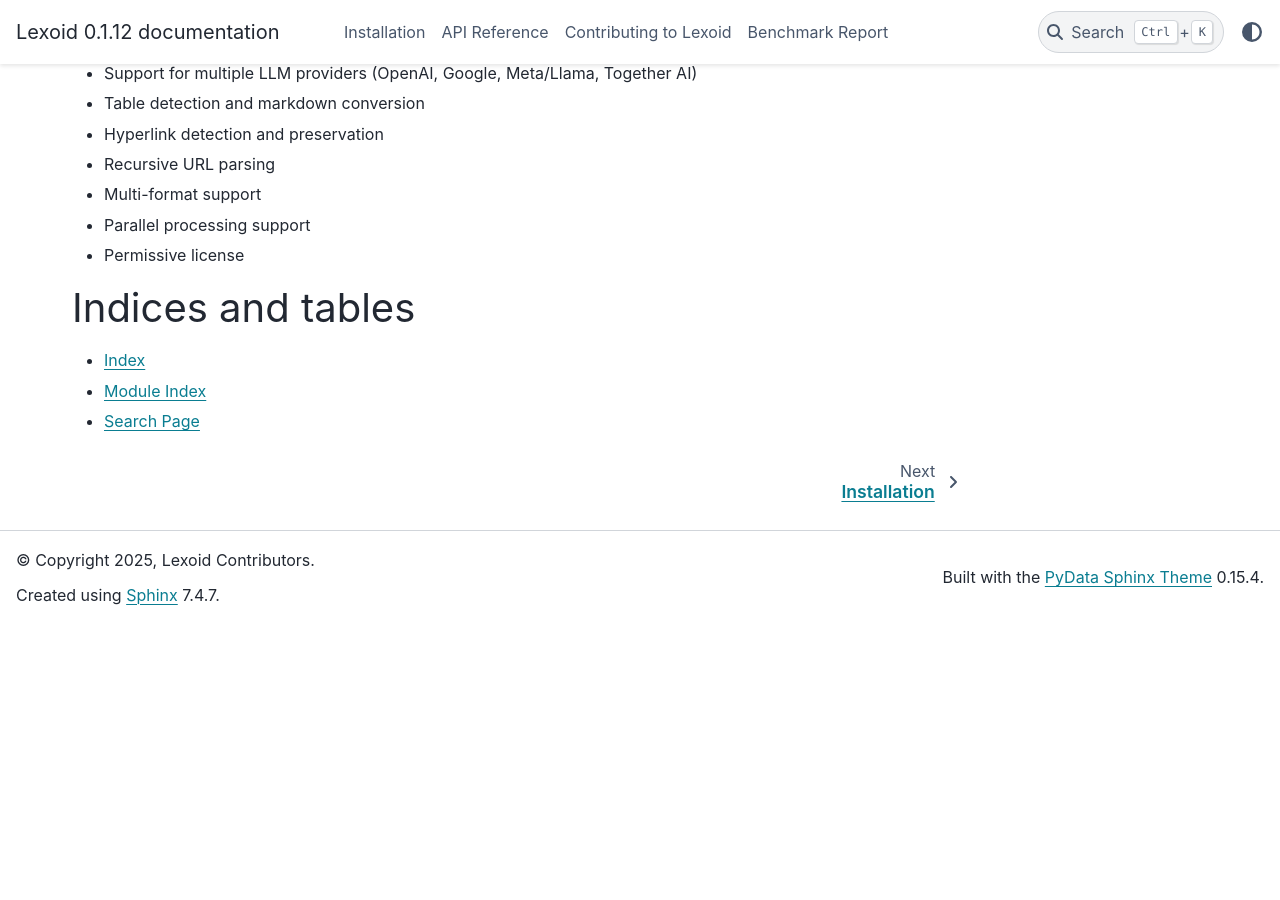
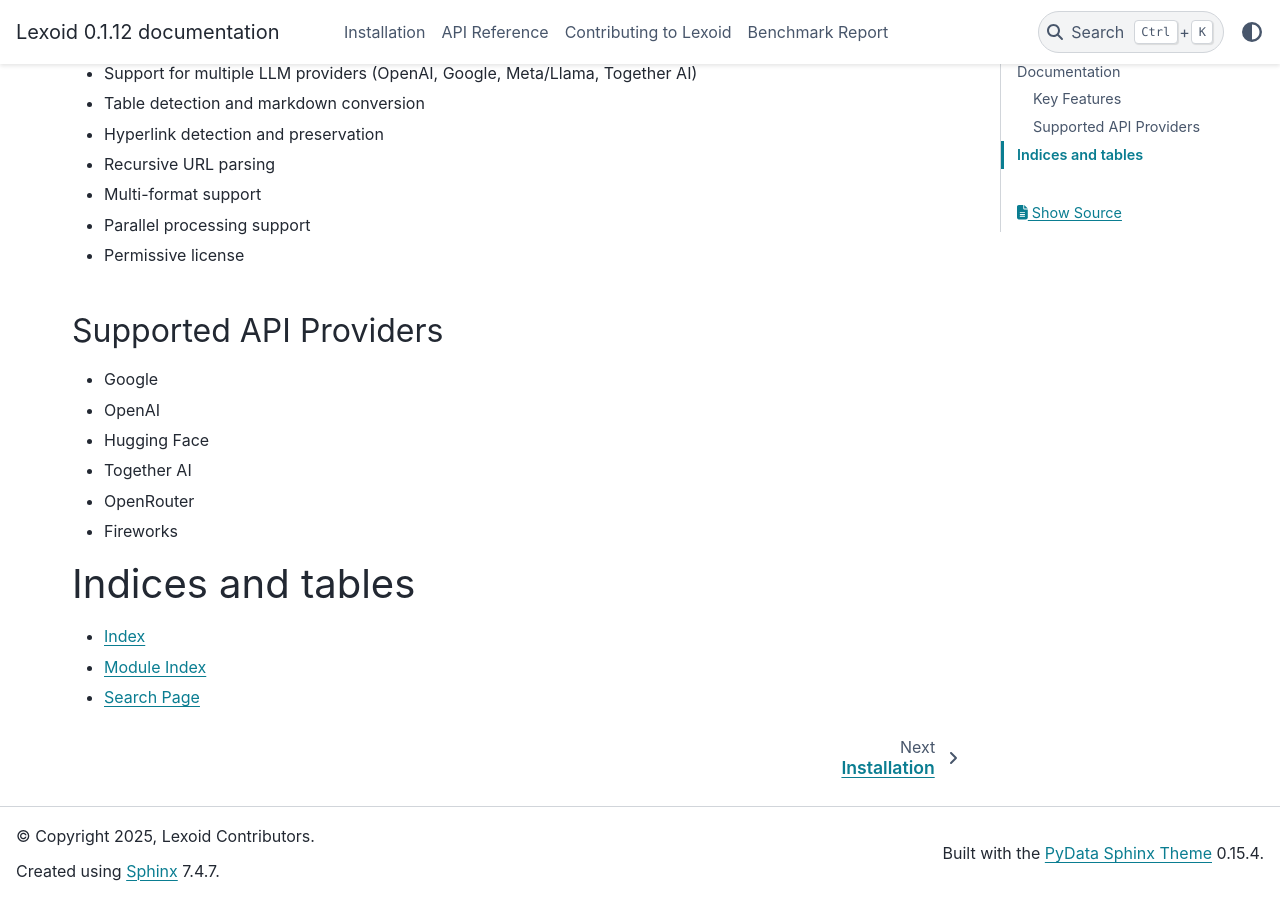
Before and after one commit to oidlabs-com/Lexoid, a Sphinx documentation site: the page built from docs/index.rst, in a window 1280 px wide and 900 px high, scrolled down 972 px. Built offline with Sphinx 7.4.7 and the PyData theme 0.15.4, drawn with Linux system fonts in a browser that asks for light colours; before the commit the page ends 1596 px from its top, so only the background shows below that.

Commit message:
Add support for Fireworks API

```diff
--- a/docs/api.rst
+++ b/docs/api.rst
@@ -32,7 +32,8 @@
    * ``page_nums`` (List[int]): List of page numbers to parse
    * ``api_cost_mapping`` (Union[dict, str]): Dictionary containing API cost details or the string path to a JSON file containing
      the cost details. Sample file available at ``tests/api_cost_mapping.json``
-   * ``router_priority`` (str): What the routing strategy should prioritize. Options are ``"speed"`` and ``"accuracy"``. The router directs a file to either ``STATIC_PARSE`` or ``LLM_PARSE`` based on its type and the selected priority. If priority is "accuracy", it prefers LLM_PARSE unless the PDF has no images but contains embedded/hidden hyperlinks, in which case it uses ``STATIC_PARSE`` (because LLMs currently fail to parse hidden hyperlinks). If priority is "speed", it uses ``STATIC_PARSE`` for documents without images and ``LLM_PARSE`` for documents with images.
+   * ``router_priority`` (str): What the routing strategy should prioritize. Options are ``"speed"`` and ``"accuracy"``. The router directs a file to either ``"STATIC_PARSE"`` or ``"LLM_PARSE"`` based on its type and the selected priority. If priority is "accuracy", it prefers LLM_PARSE unless the PDF has no images but contains embedded/hidden hyperlinks, in which case it uses ``STATIC_PARSE`` (because LLMs currently fail to parse hidden hyperlinks). If priority is "speed", it uses ``STATIC_PARSE`` for documents without images and ``LLM_PARSE`` for documents with images.
+   * ``api_provider`` (str): The API provider to use for LLM parsing. Options are ``openai``, ``huggingface``, ``togetherai``, ``openrouter``, and ``fireworks``. This parameter is only relevant when using LLM parsing.
 
    Return value format:
    A dictionary containing a subset or all of the following keys:
--- a/docs/index.rst
+++ b/docs/index.rst
@@ -25,6 +25,16 @@
 * Parallel processing support
 * Permissive license
 
+Supported API Providers
+-----------------------
+
+* Google
+* OpenAI
+* Hugging Face
+* Together AI
+* OpenRouter
+* Fireworks
+
 Indices and tables
 ==================
 
```
Also changed, not shown: 1 other file.
